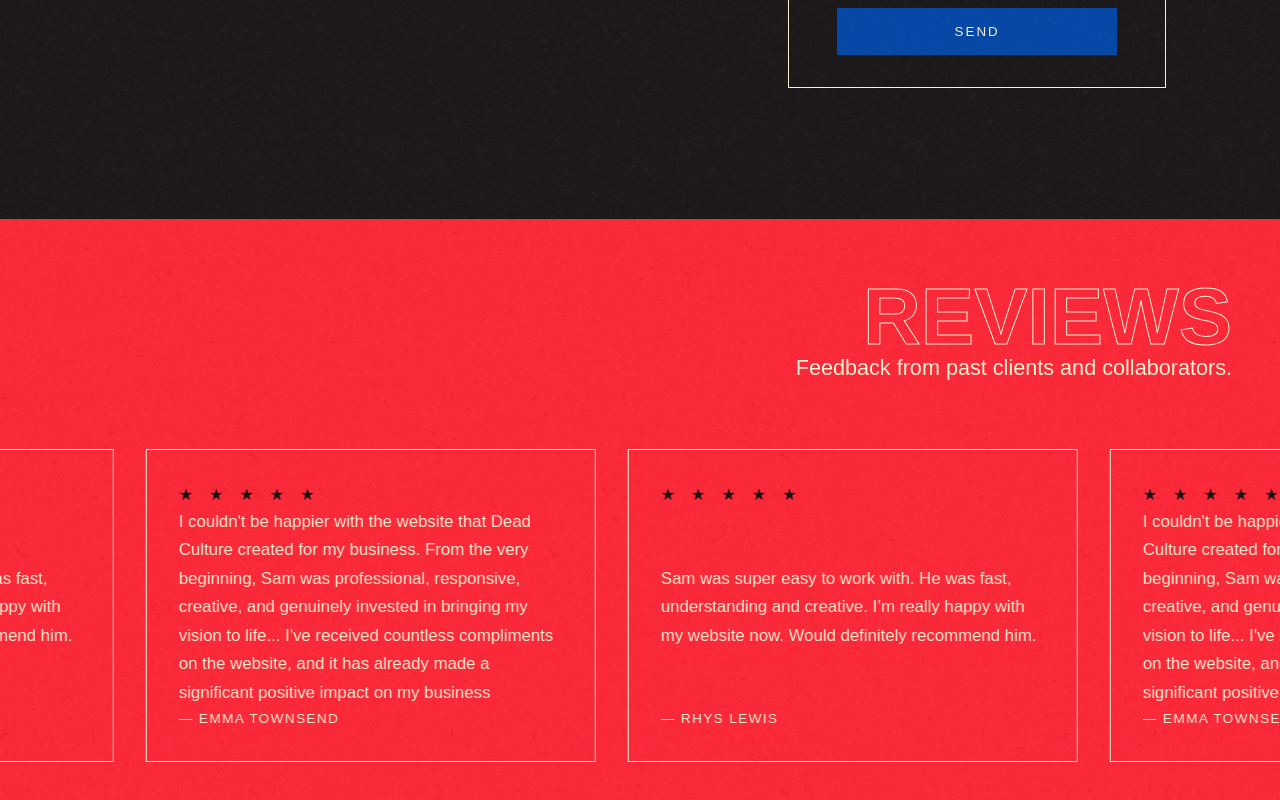
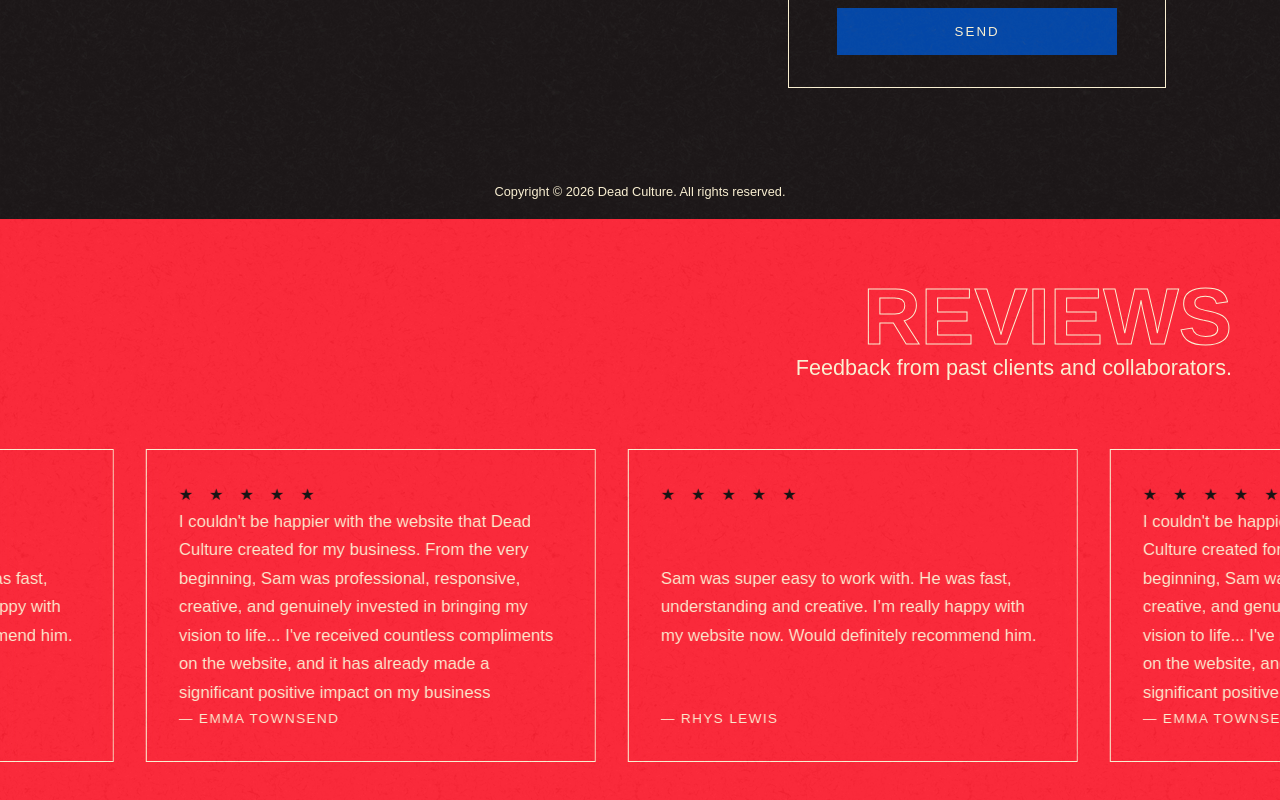
Before and after one commit to samrourke/deadculture-portfolio, a React (Vite) app: page / in a window 1280 px wide. Shown: the part 3211-4011 px from the top of the page. Built offline with nearby package versions, Linux system fonts and the light colour scheme.

Commit message:
add contact section footer

```diff
--- a/src/components/Contact/Contact.jsx
+++ b/src/components/Contact/Contact.jsx
@@ -88,14 +88,14 @@ export default function Contact() {
               <button type="submit" className={styles.submitButton}>
                 <p className={styles.submitText}>Send</p>
               </button>
-
-              {/* <div className={styles.logoDiv}>
-            <img src="/icon.png" className={styles.logo} alt="Logo" />
-          </div> */}
             </form>
           </div>
         </div>
       </div>
+      <p className={styles.copyright}>
+        Copyright © {new Date().getFullYear()} Dead Culture. All rights
+        reserved.
+      </p>
     </section>
   );
 }
--- a/src/components/Contact/Contact.module.css
+++ b/src/components/Contact/Contact.module.css
@@ -174,6 +174,13 @@
     transform: scaleY(1);
 }
 
+.copyright {
+  position: absolute;
+  bottom: 1rem;
+  font-size: clamp(0.75rem, 1vw, 1rem);
+  color: var(--beige);
+  text-align: center;
+}
 /* .submitButton:hover {
   transform: translateX(8px);
 } */
--- a/src/components/Slideshow/Slideshow.jsx
+++ b/src/components/Slideshow/Slideshow.jsx
@@ -20,6 +20,7 @@ export default function SlideShow({ onhandleSelect, modalState }) {
   /*Use a Ref for modalState so that the Observer always has the updated value
 otherwise it gets frozen at 'false' after initial render and never sees the new value
 */
+
   const modalStateRef = useRef(modalState);
   useEffect(() => {
     modalStateRef.current = modalState;
```
